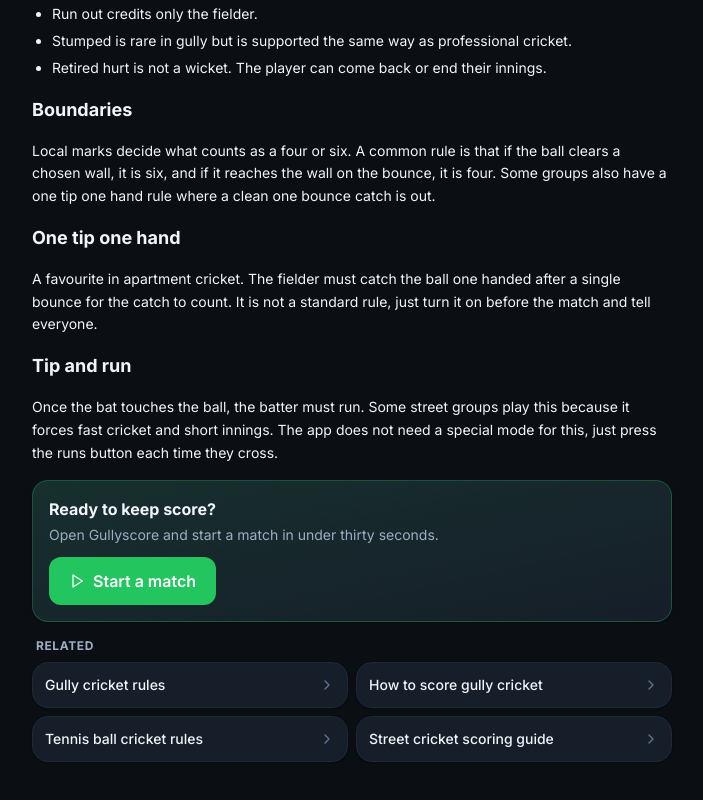
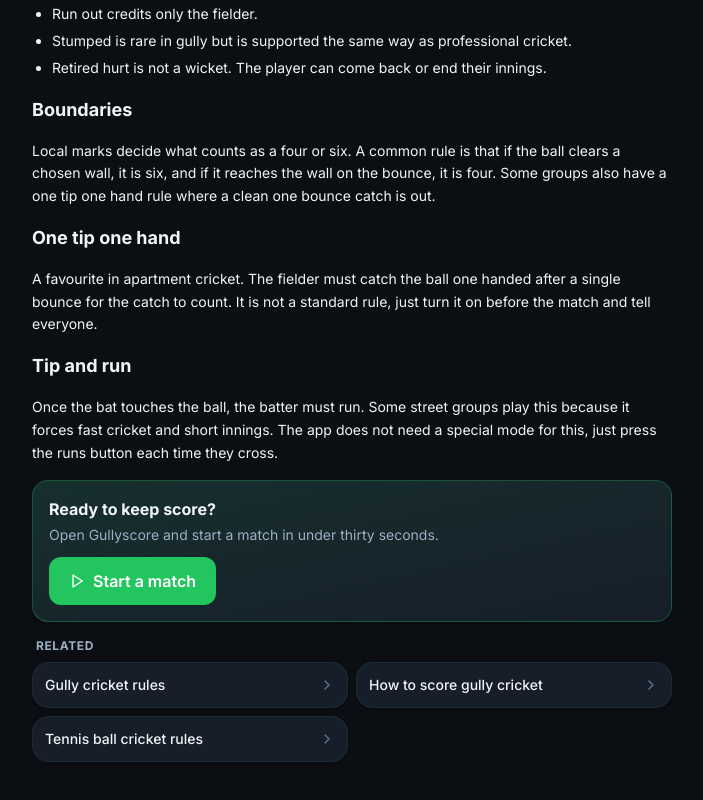
Before and after one commit to subhash-38/gullyscore, a React (Vite) app: page /gully-cricket-rules in a window 1280 px wide. Shown: the part 1354-2154 px from the top of the page, without its empty margins (288-991 px from the left). Built offline with nearby package versions, Linux system fonts and the light colour scheme.

Commit message:
fix: remove unused street-cricket-scoring-guide page and references

```diff
--- a/src/App.jsx
+++ b/src/App.jsx
@@ -14,7 +14,6 @@ import { useTheme } from './hooks/useTheme.js';
 const GullyCricketRules = lazy(() => import('./pages/seo/GullyCricketRules.jsx'));
 const HowToScore = lazy(() => import('./pages/seo/HowToScore.jsx'));
 const TennisBallRules = lazy(() => import('./pages/seo/TennisBallRules.jsx'));
-const StreetCricketGuide = lazy(() => import('./pages/seo/StreetCricketGuide.jsx'));
 
 export default function App() {
   useTheme();
@@ -33,7 +32,6 @@ export default function App() {
           <Route path="/gully-cricket-rules" element={<GullyCricketRules />} />
           <Route path="/how-to-score-gully-cricket" element={<HowToScore />} />
           <Route path="/tennis-ball-cricket-rules" element={<TennisBallRules />} />
-          <Route path="/street-cricket-scoring-guide" element={<StreetCricketGuide />} />
           <Route path="*" element={<NotFound />} />
         </Routes>
       </Suspense>
--- a/src/components/Article.jsx
+++ b/src/components/Article.jsx
@@ -49,7 +49,6 @@ function RelatedLinks() {
     { to: '/gully-cricket-rules', title: 'Gully cricket rules' },
     { to: '/how-to-score-gully-cricket', title: 'How to score gully cricket' },
     { to: '/tennis-ball-cricket-rules', title: 'Tennis ball cricket rules' },
-    { to: '/street-cricket-scoring-guide', title: 'Street cricket scoring guide' },
   ];
   return (
     <section>
--- a/src/pages/Rules.jsx
+++ b/src/pages/Rules.jsx
@@ -94,7 +94,6 @@ export default function Rules() {
           <LearnCard to="/gully-cricket-rules" title="Gully cricket rules" />
           <LearnCard to="/how-to-score-gully-cricket" title="How to score gully cricket" />
           <LearnCard to="/tennis-ball-cricket-rules" title="Tennis ball cricket rules" />
-          <LearnCard to="/street-cricket-scoring-guide" title="Street cricket scoring guide" />
         </div>
       </div>
     </div>
```
Also changed, not shown: 1 other file (tests, documents, lock files or other folders).
